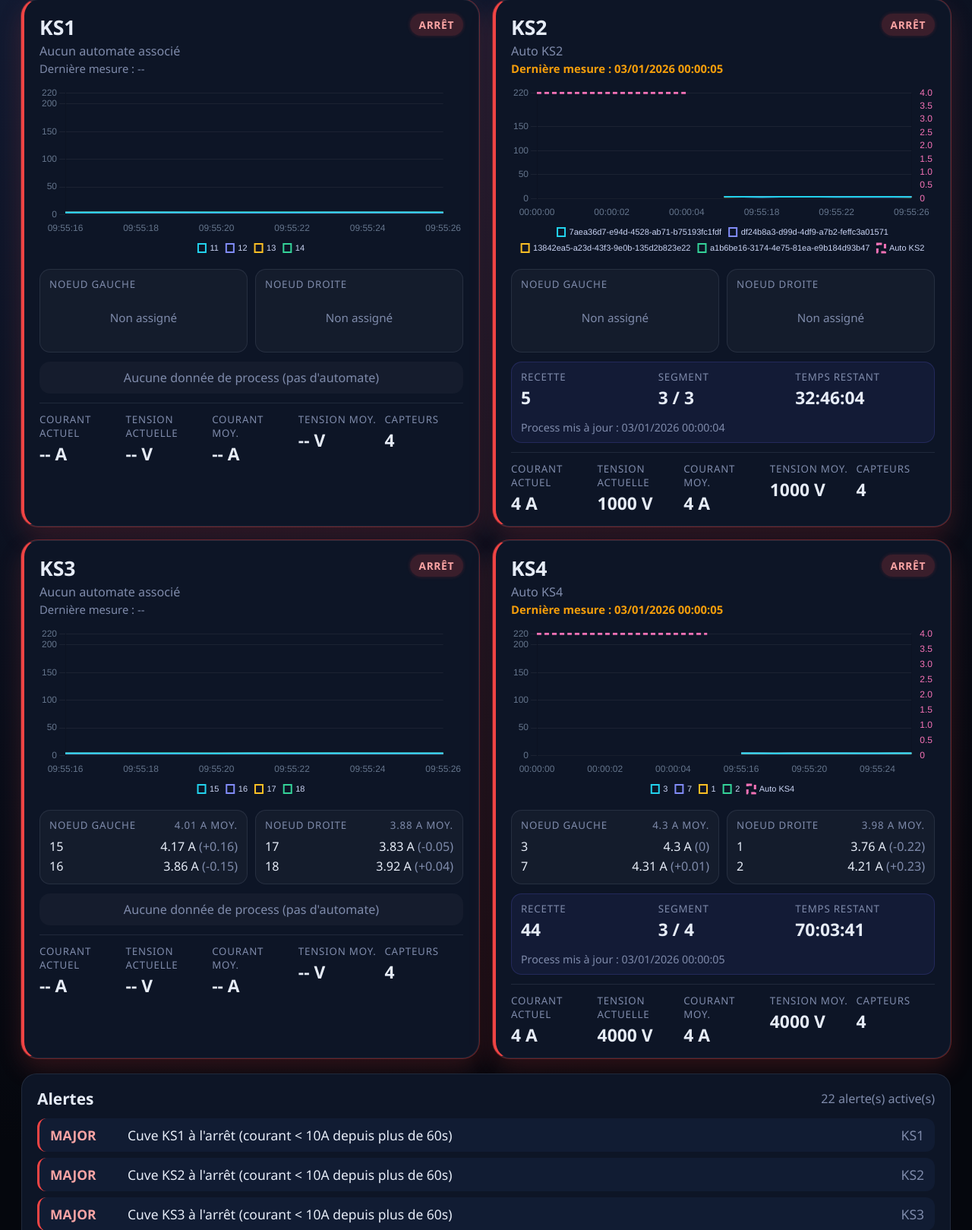
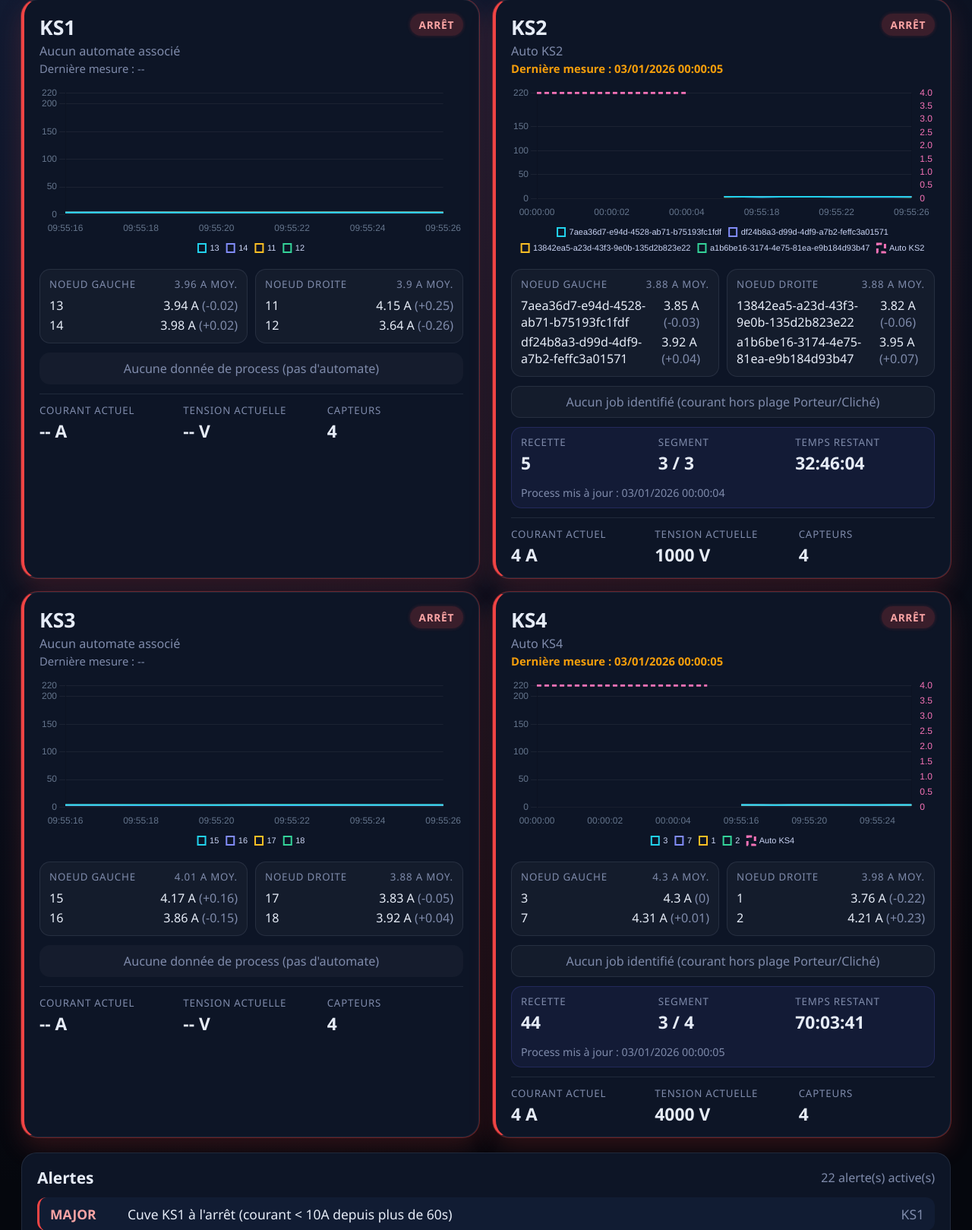
Before and after one commit to McDams/Visuals-V2, a Flask app: page / in a window 1280 px wide. Shown: the part 205-1824 px from the top of the page at 76% size. Run offline with Flask 3, Linux system fonts and the light colour scheme.

Commit message:
Mapping nœuds KS1/KS2, retrait des KPI moyens, affichage du job par cuve
- KS1: gauche=13,14 droite=11,12 ; KS2: capteurs sans nom mappés par eui64/
  display_order faute d'info physique (à corriger si besoin)
- get_node() matche désormais sur le capteur complet (nom puis eui64)
- Retrait des tuiles Courant moyen / Tension moyenne des cartes de cuve
- Ajout d'un bandeau Job par cuve (Porteur/Cliché détecté, temps écoulé vs
  durée attendue, ou message si aucun job ne correspond au courant actuel)

Co-Authored-By: Claude Sonnet 5 <noreply@anthropic.com>

```diff
--- a/services/chart_service.py
+++ b/services/chart_service.py
@@ -250,11 +250,11 @@ def _build_tank_sensor_view(rows, sensors, measurement_types):
         automation = next((sensor for sensor in tank_sensors if (sensor.get("name") or "").lower().startswith("auto")), None)
         manual_sensors = [sensor for sensor in tank_sensors if not (sensor.get("name") or "").lower().startswith("auto")]
 
-        node_mapped = [sensor for sensor in manual_sensors if get_node(tank, sensor.get("name") or "")]
+        node_mapped = [sensor for sensor in manual_sensors if get_node(tank, sensor)]
         if node_mapped:
             selected_sensors = sorted(
                 node_mapped,
-                key=lambda sensor: (get_node(tank, sensor.get("name") or ""), sensor.get("name") or ""),
+                key=lambda sensor: (get_node(tank, sensor), sensor.get("name") or ""),
             )[:4]
         else:
             selected_sensors = sorted(
@@ -300,8 +300,8 @@ def _build_tank_sensor_view(rows, sensors, measurement_types):
                 center = series_map[selected_sensors[0]["id"]][-1]["value"]
             series_map[automation["id"]] = _generate_random_series(automation["id"], center=center)
 
-        left_sensors = [s for s in selected_sensors if get_node(tank, s.get("name") or "") == "left"]
-        right_sensors = [s for s in selected_sensors if get_node(tank, s.get("name") or "") == "right"]
+        left_sensors = [s for s in selected_sensors if get_node(tank, s) == "left"]
+        right_sensors = [s for s in selected_sensors if get_node(tank, s) == "right"]
 
         status = _tank_status(
             [s["id"] for s in left_sensors],
--- a/services/tank_config.py
+++ b/services/tank_config.py
@@ -1,8 +1,17 @@
-# Physical left/right node mapping per tank, keyed by sensor "name" (as stored in
-# sensors.csv / the sensors table). Fill in KS1 and KS2 once the physical layout is known;
-# until then those tanks fall back to an unsplit view (no node table, simple running/stopped
-# status only).
+# Physical left/right node mapping per tank. Keys are matched against a sensor's "name"
+# first, then its "eui64" (used for KS2, whose manual sensors have no name in the database).
 NODE_MAP = {
+    "KS1": {"13": "left", "14": "left", "11": "right", "12": "right"},
+    "KS2": {
+        # KS2's manual sensors have no name, only an eui64. There is no physical left/right
+        # information available for them, so they are split by display_order (the two lowest
+        # = left, the two highest = right) as a deterministic placeholder — correct the
+        # mapping below once the real layout is known.
+        "F4CE3615B2076C01": "left",   # display_order 6
+        "F4CE36735C9A8290": "left",   # display_order 9
+        "F4CE36AC7ADAD99C": "right",  # display_order 10
+        "F4CE3672AAE9A258": "right",  # display_order 11
+    },
     "KS3": {"15": "left", "16": "left", "17": "right", "18": "right"},
     "KS4": {"3": "left", "7": "left", "1": "right", "2": "right"},
 }
@@ -35,5 +44,9 @@ PH_MIN = None
 PH_MAX = None
 
 
-def get_node(tank, sensor_name):
-    return NODE_MAP.get(tank, {}).get(sensor_name)
+def get_node(tank, sensor):
+    """sensor is the sensor dict; matched by name first, then eui64 (for nameless sensors)."""
+    node_map = NODE_MAP.get(tank, {})
+    name = (sensor.get("name") or "").strip()
+    eui64 = (sensor.get("eui64") or "").strip()
+    return node_map.get(name) or node_map.get(eui64)
--- a/static/css/dashboard.css
+++ b/static/css/dashboard.css
@@ -170,6 +170,20 @@ body {
 }
 .tank-process-updated { grid-column: 1 / -1; margin: 4px 0 0; color: var(--muted); font-size: 0.75rem; }
 
+.tank-job {
+  display: flex; justify-content: space-between; align-items: center; gap: 10px;
+  padding: 9px 12px; border-radius: 12px; font-size: 0.85rem;
+  background: rgba(244, 114, 182, 0.08); border: 1px solid rgba(244, 114, 182, 0.28);
+}
+.tank-job-name { font-weight: 700; color: #f9a8d4; }
+.tank-job-time { font-variant-numeric: tabular-nums; color: var(--text); }
+.tank-job--overrun { background: rgba(239, 68, 68, 0.14); border-color: rgba(239, 68, 68, 0.45); }
+.tank-job--overrun .tank-job-name { color: #fca5a5; }
+.tank-job--none {
+  justify-content: center; color: var(--muted);
+  background: rgba(255, 255, 255, 0.03); border-color: var(--border);
+}
+
 .tank-nodes { display: grid; grid-template-columns: 1fr 1fr; gap: 10px; }
 .node-table {
   background: rgba(255, 255, 255, 0.03); border-radius: 14px; padding: 10px 12px;
--- a/static/js/dashboard.js
+++ b/static/js/dashboard.js
@@ -222,6 +222,16 @@ function renderTankGrid(tankViews, tankStats, alerts) {
         </div>`
         : '<div class="tank-process--empty">Aucune donnée de process (pas d\'automate)</div>';
 
+      const jobHtml = !view.automation
+        ? ''
+        : view.job
+          ? `
+          <div class="tank-job${view.job.overrun ? ' tank-job--overrun' : ''}">
+            <span class="tank-job-name">Job : ${view.job.name}</span>
+            <span class="tank-job-time">${view.job.elapsed_hours} h / ${view.job.max_hours} h${view.job.overrun ? ' · dépassé' : ''}</span>
+          </div>`
+          : '<div class="tank-job tank-job--none">Aucun job identifié (courant hors plage Porteur/Cliché)</div>';
+
       return `
       <article class="tank-card status-${visual}" id="tank-card-${view.tank}">
         <header class="tank-card-header">
@@ -236,6 +246,7 @@ function renderTankGrid(tankViews, tankStats, alerts) {
           ${hasData ? `<canvas id="chart-${view.tank}"></canvas>` : '<div class="tank-empty">Données de courant non disponibles</div>'}
         </div>
         ${nodesHtml}
+        ${jobHtml}
         ${processHtml}
         <footer class="tank-card-footer">
           <div class="tank-stat">
@@ -245,14 +256,6 @@ function renderTankGrid(tankViews, tankStats, alerts) {
           <div class="tank-stat">
             <span class="tank-stat-label">Tension actuelle</span>
             <span class="tank-stat-value">${stats.latest_voltage ?? '--'} V</span>
-          </div>
-          <div class="tank-stat">
-            <span class="tank-stat-label">Courant moy.</span>
-            <span class="tank-stat-value">${stats.avg_current ?? '--'} A</span>
-          </div>
-          <div class="tank-stat">
-            <span class="tank-stat-label">Tension moy.</span>
-            <span class="tank-stat-value">${stats.avg_voltage ?? '--'} V</span>
           </div>
           <div class="tank-stat">
             <span class="tank-stat-label">Capteurs</span>
```
